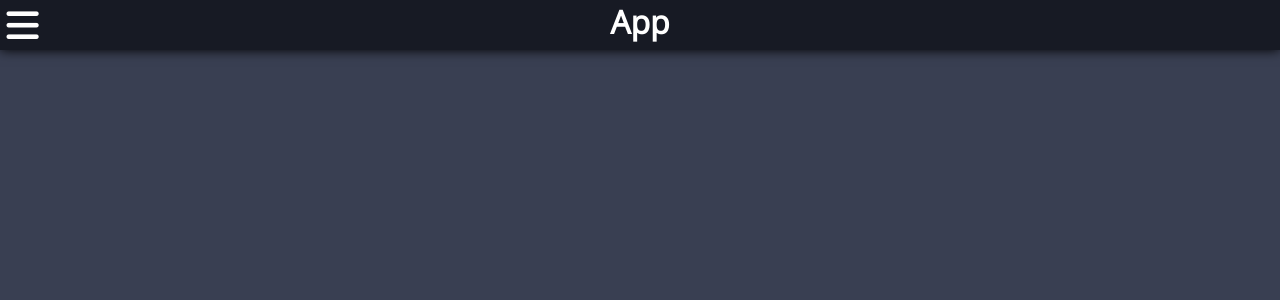
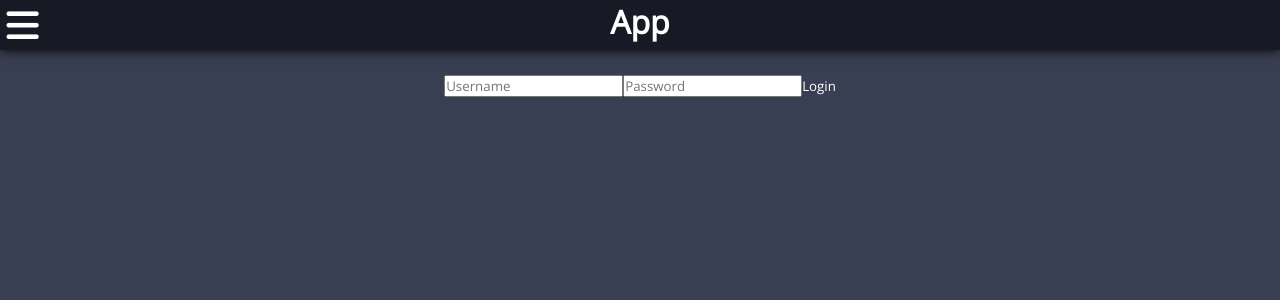
Before and after one commit to Ludvig-Lundberg/react-login-page, a React (Vite) app: page /login in a window 1280 px wide. Before the commit this address had no page. Shown: the top 300 px of the page. Built offline with nearby package versions, Linux system fonts and the light colour scheme.

Commit message:
added a simple login form in '/login' and added route

```diff
--- a/src/App.tsx
+++ b/src/App.tsx
@@ -2,6 +2,7 @@ import { Routes, Route } from "react-router-dom";
 import "./assets/css/style.css";
 import Navigation from "./components/Navigation";
 import Homepage from "./pages/Homepage";
+import LoginPage from "./pages/LoginPage";
 
 function App() {
 	return (
@@ -10,6 +11,9 @@ function App() {
 			<main className="main">
 				<Routes>
 					<Route path="/" element={<Homepage />} />
+
+					{/* Login / Register */}
+					<Route path="/login" element={<LoginPage />} />
 				</Routes>
 			</main>
 		</>
--- a/src/main.tsx
+++ b/src/main.tsx
@@ -2,11 +2,16 @@ import React from "react";
 import ReactDOM from "react-dom/client";
 import App from "./App.tsx";
 import { BrowserRouter } from "react-router-dom";
+import { QueryClient, QueryClientProvider } from "react-query";
+
+const queryClient = new QueryClient();
 
 ReactDOM.createRoot(document.getElementById("root") as HTMLElement).render(
 	<React.StrictMode>
-		<BrowserRouter>
-			<App />
-		</BrowserRouter>
+		<QueryClientProvider client={queryClient}>
+			<BrowserRouter>
+				<App />
+			</BrowserRouter>
+		</QueryClientProvider>
 	</React.StrictMode>
 );
--- /dev/null
+++ b/src/pages/LoginPage.tsx
@@ -0,0 +1,37 @@
+import axios from "axios";
+import {} from "react";
+import { useMutation } from "react-query";
+
+const url = import.meta.env.BASE_URL;
+
+const LoginPage = () => {
+	const mutation = useMutation((info: any) => {
+		return axios.post(url + "/login", info);
+	});
+
+	const handleSubmit = (e: any) => {
+		e.preventDefault();
+
+		const form = e.target;
+		const formData = new FormData(form);
+		const formJson = Object.fromEntries(formData.entries());
+		const { username, password } = formJson;
+		mutation.mutate({ username, password });
+	};
+
+	return (
+		<div className="account-form-container">
+			<form onSubmit={(e) => handleSubmit(e)}>
+				<label htmlFor="username">
+					<input name="username" type="text" placeholder="Username" />
+				</label>
+				<label htmlFor="password">
+					<input name="password" type="text" placeholder="Password" />
+				</label>
+				<button type="submit">Login</button>
+			</form>
+		</div>
+	);
+};
+
+export default LoginPage;
```
